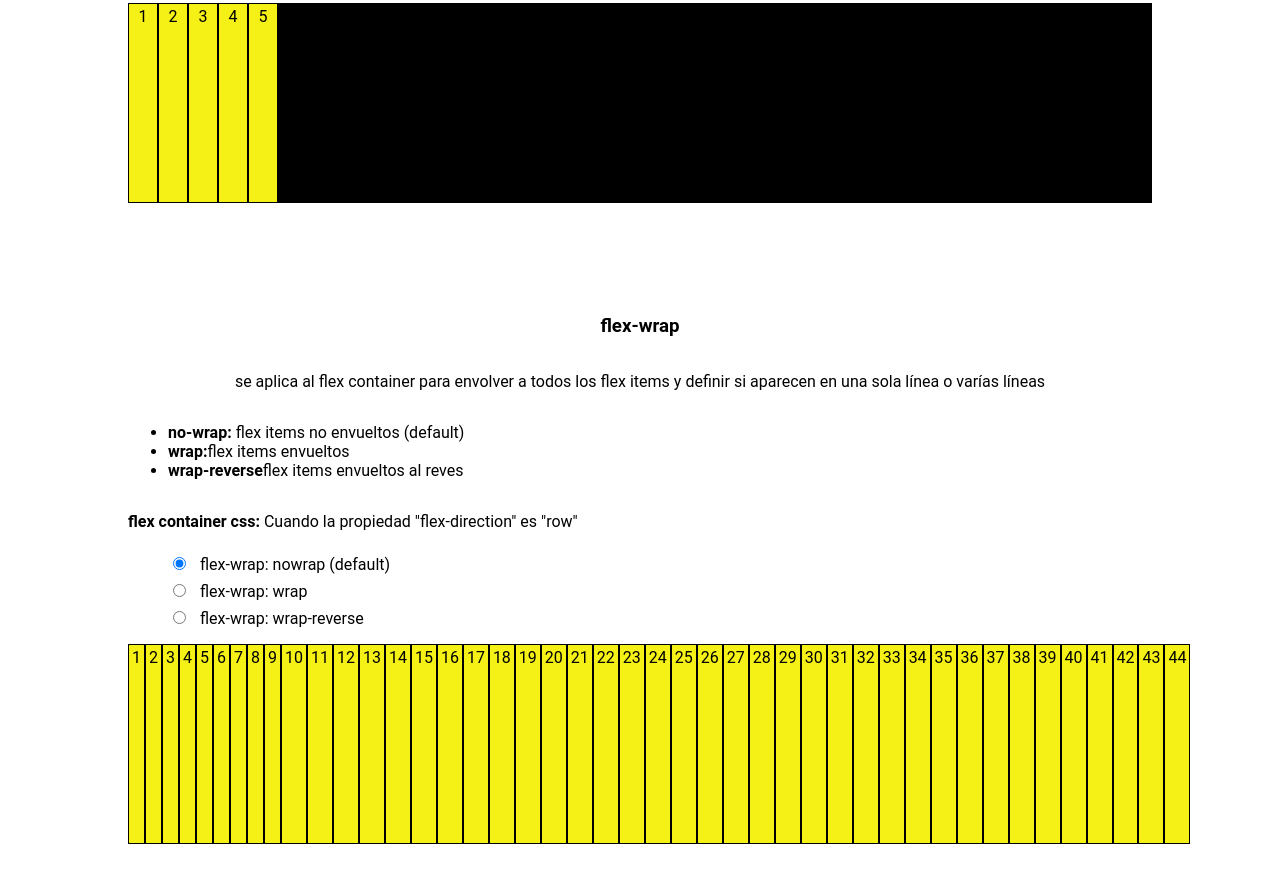
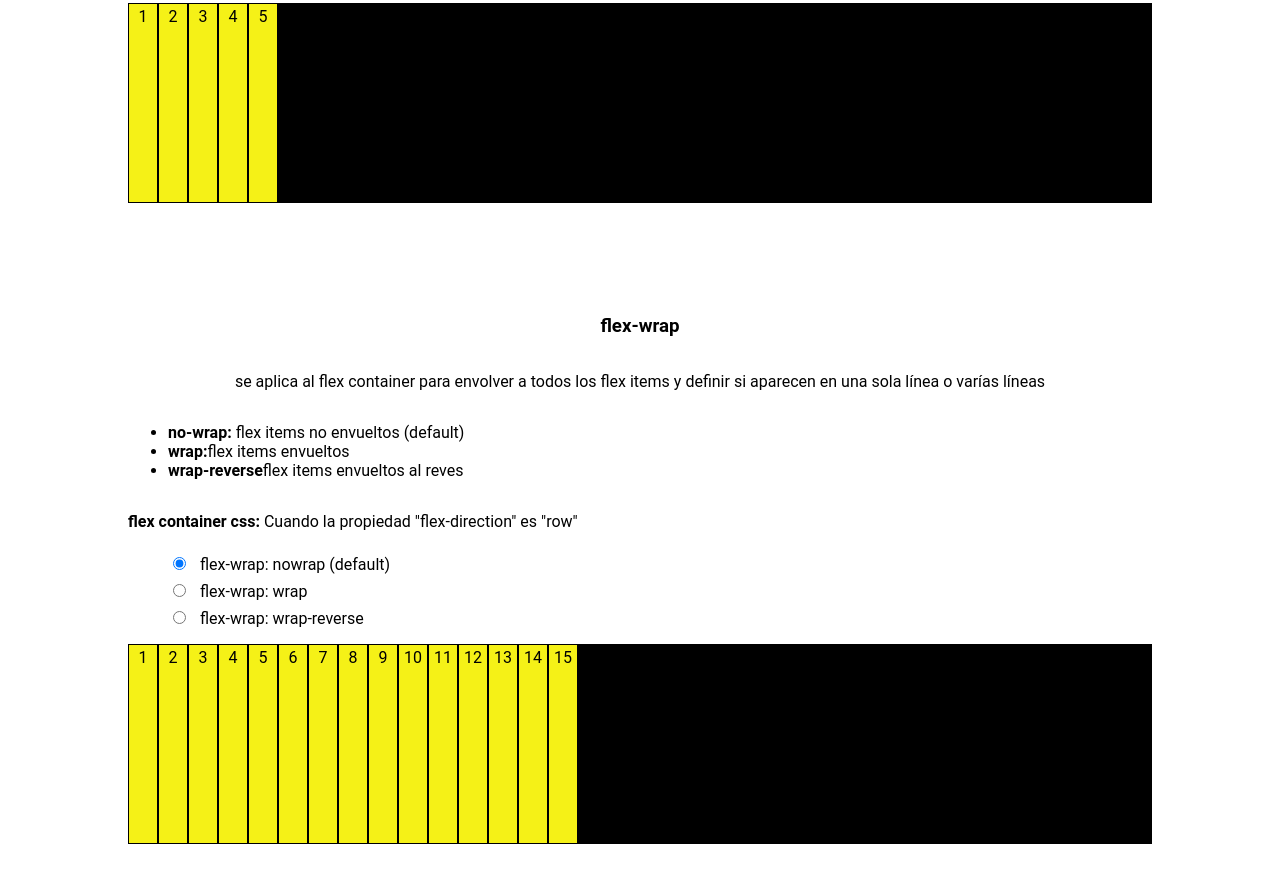
Before and after one commit to haelorm/flexbox, a plain HTML site: page index.html in a window 1280 px wide. Shown: the part 2068-2950 px from the top of the page. Drawn offline with Linux system fonts and the light colour scheme.

Commit message:
correción items desbordados flex wrap

```diff
--- a/css/style.css
+++ b/css/style.css
@@ -65,6 +65,8 @@ ul input[type="radio"] {
     margin-top: 4rem;
 }
 
+/* FLEX DIRECTION */
+
 .row {
     flex-direction: row;
 }
@@ -81,6 +83,8 @@ ul input[type="radio"] {
     flex-direction: column-reverse;
 }
 
+/* WRAP */
+
 .no-wrap {
     flex-wrap: nowrap;
 }
--- a/index.html
+++ b/index.html
@@ -176,7 +176,7 @@
                 <input type="radio" name="flex-direction" value="column-reverse" id="column-reverse">
                 <label for="column-reverse">flex-direction: column-reverse</label><br>
             </ul>
-            <div id="flex-direction" class="container-flex c-flex-direction">
+            <div id="flex-direction" class="container-flex">
                 <article class="item">1</article>
                 <article class="item">2</article>
                 <article class="item">3</article>
@@ -209,51 +209,51 @@
                 <input type="radio" name="flex-wrap" value="wrap-reverse" id="wrap-reverse">
                 <label for="wrap-reverse">flex-wrap: wrap-reverse</label><br>
             </ul>
-            <div id="flex-wrap" class="container-flex container-flex-wrap">
-                <article class="item item-wrap">1</article>
-                <article class="item item-wrap">2</article>
-                <article class="item item-wrap">3</article>
-                <article class="item item-wrap">4</article>
-                <article class="item item-wrap">5</article>
-                <article class="item item-wrap">6</article>
-                <article class="item item-wrap">7</article>
-                <article class="item item-wrap">8</article>
-                <article class="item item-wrap">9</article>
-                <article class="item item-wrap">10</article>
-                <article class="item item-wrap">11</article>
-                <article class="item item-wrap">12</article>
-                <article class="item item-wrap">13</article>
-                <article class="item item-wrap">14</article>
-                <article class="item item-wrap">15</article>
-                <article class="item item-wrap">16</article>
-                <article class="item item-wrap">17</article>
-                <article class="item item-wrap">18</article>
-                <article class="item item-wrap">19</article>
-                <article class="item item-wrap">20</article>
-                <article class="item item-wrap">21</article>
-                <article class="item item-wrap">22</article>
-                <article class="item item-wrap">23</article>
-                <article class="item item-wrap">24</article>
-                <article class="item item-wrap">25</article>
-                <article class="item item-wrap">26</article>
-                <article class="item item-wrap">27</article>
-                <article class="item item-wrap">28</article>
-                <article class="item item-wrap">29</article>
-                <article class="item item-wrap">30</article>
-                <article class="item item-wrap">31</article>
-                <article class="item item-wrap">32</article>
-                <article class="item item-wrap">33</article>
-                <article class="item item-wrap">34</article>
-                <article class="item item-wrap">35</article>
-                <article class="item item-wrap">36</article>
-                <article class="item item-wrap">37</article>
-                <article class="item item-wrap">38</article>
-                <article class="item item-wrap">39</article>
-                <article class="item item-wrap">40</article>
-                <article class="item item-wrap">41</article>
-                <article class="item item-wrap">42</article>
-                <article class="item item-wrap">43</article>
-                <article class="item item-wrap">44</article>
+            <div id="flex-wrap" class="container-flex">
+                <article class="item">1</article>
+                <article class="item">2</article>
+                <article class="item">3</article>
+                <article class="item">4</article>
+                <article class="item">5</article>
+                <article class="item">6</article>
+                <article class="item">7</article>
+                <article class="item">8</article>
+                <article class="item">9</article>
+                <article class="item">10</article>
+                <article class="item">11</article>
+                <article class="item">12</article>
+                <article class="item">13</article>
+                <article class="item">14</article>
+                <article class="item">15</article>
+                <!-- <article class="item">16</article>
+                <article class="item">17</article>
+                <article class="item">18</article>
+                <article class="item">19</article>
+                <article class="item">20</article>
+                <article class="item">21</article>
+                <article class="item">22</article>
+                <article class="item">23</article>
+                <article class="item">24</article>
+                <article class="item">25</article>
+                <article class="item">26</article>
+                <article class="item">27</article>
+                <article class="item">28</article>
+                <article class="item">29</article>
+                <article class="item">30</article>
+                <article class="item">31</article>
+                <article class="item">32</article>
+                <article class="item">33</article>
+                <article class="item">34</article>
+                <article class="item">35</article>
+                <article class="item">36</article>
+                <article class="item">37</article>
+                <article class="item">38</article>
+                <article class="item">39</article>
+                <article class="item">40</article>
+                <article class="item">41</article>
+                <article class="item">42</article>
+                <article class="item">43</article>
+                <article class="item">44</article> -->
             </div>
         </section>
     </div>
```
